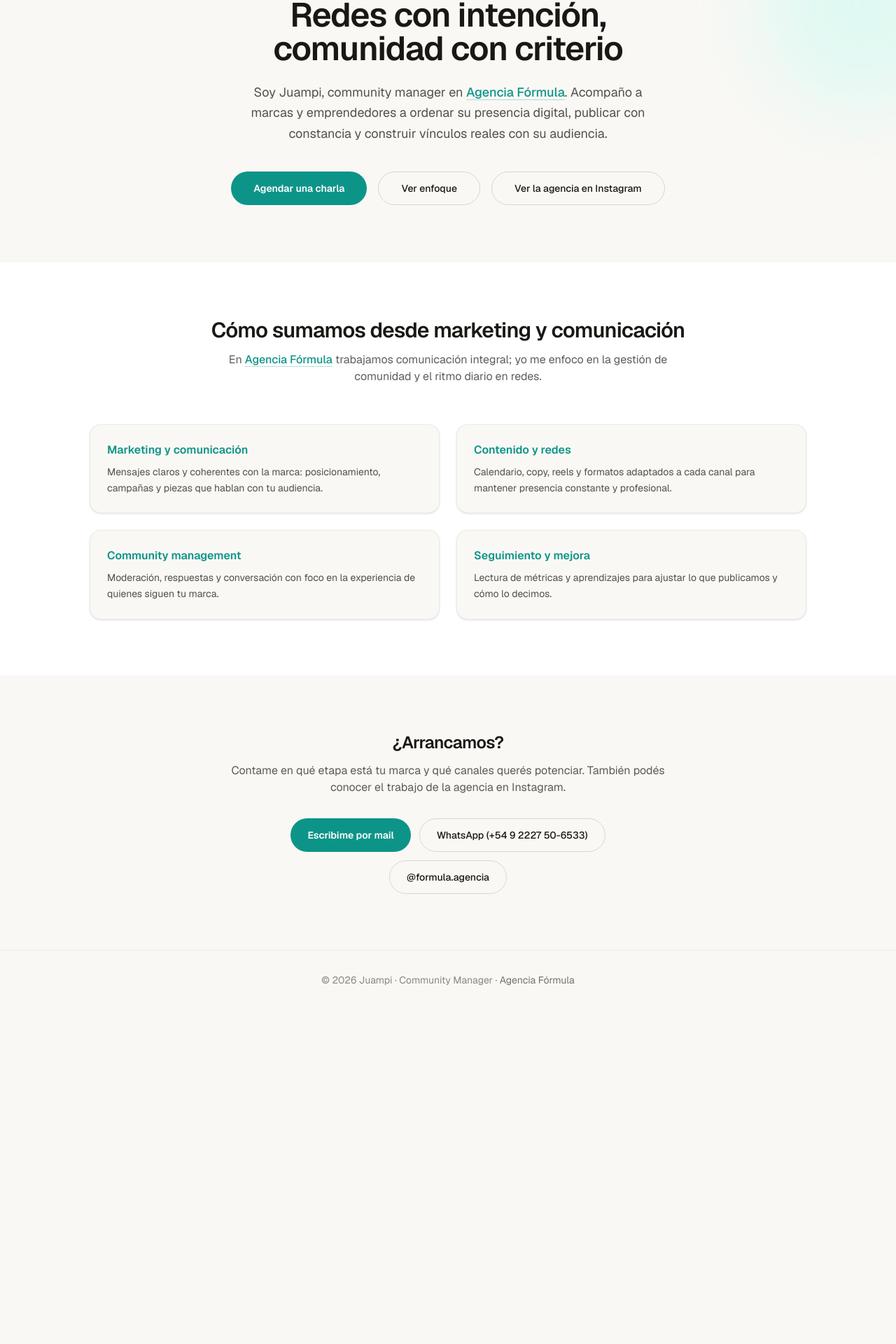
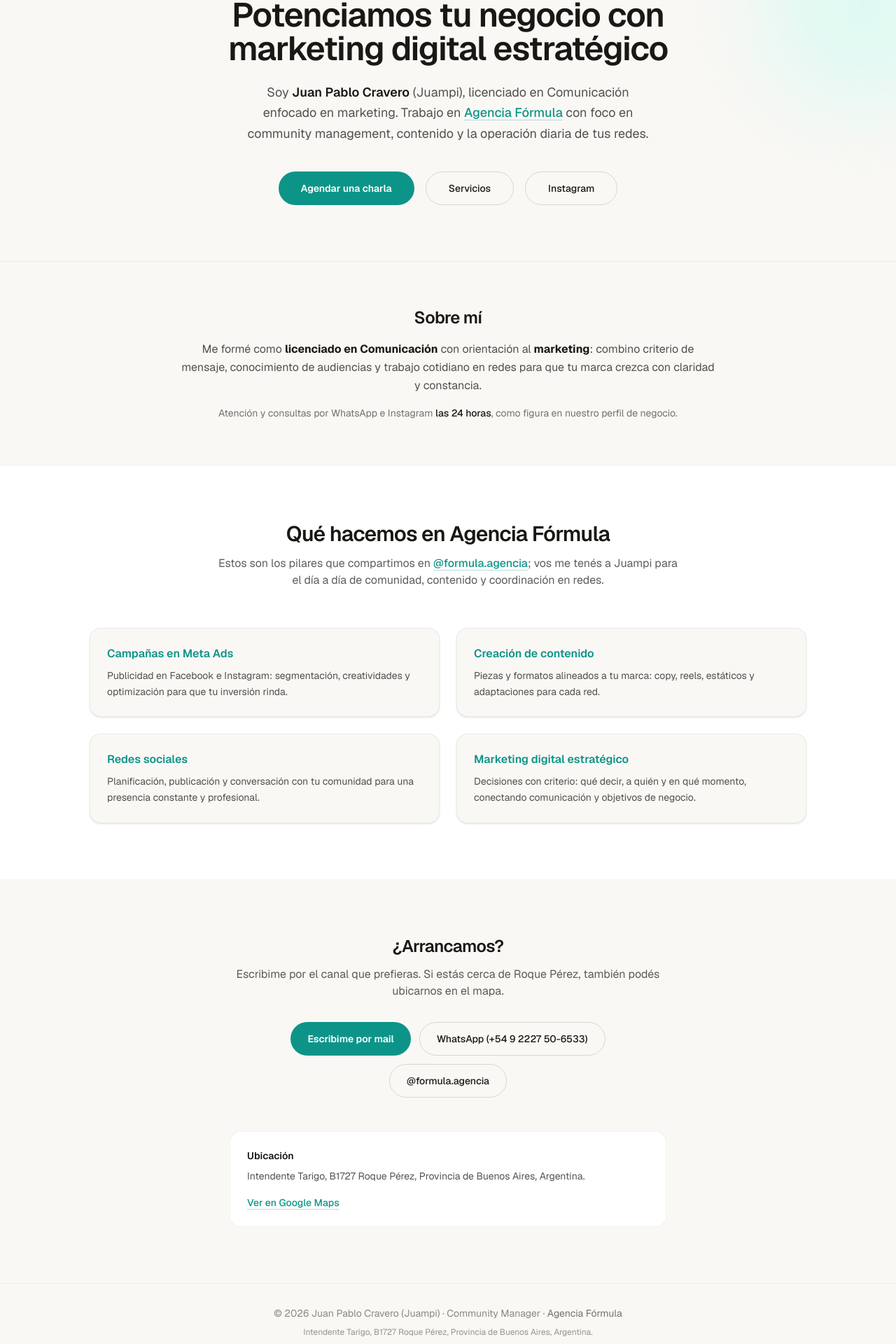
Before and after one commit to Madsjeez-Landings-Page/landingpagejuampi, a Next.js app: page / in a window 1280 px wide. Shown: the part 200-2120 px from the top of the page at 70% size. Before the commit the page ends 1642 px from the top, so only its background shows below. Built offline with nearby package versions, Linux system fonts and the light colour scheme.

Commit message:
Contenido: perfil Instagram (Juan Pablo, servicios, ubicación, 24h).
Co-authored-by: Cursor <cursoragent@cursor.com>

```diff
--- a/app/layout.tsx
+++ b/app/layout.tsx
@@ -13,9 +13,9 @@ const geistMono = Geist_Mono({
 });
 
 export const metadata: Metadata = {
-  title: "Juampi | Community Manager — Agencia Fórmula",
+  title: "Juan Pablo Cravero (Juampi) | Agencia Fórmula — Marketing digital",
   description:
-    "Community management y gestión de redes en Agencia Fórmula (marketing y comunicación). Conocé el trabajo en Instagram @formula.agencia.",
+    "Potenciamos tu negocio con marketing digital estratégico: Meta Ads, creación de contenido y redes. Lic. en Comunicación · Roque Pérez, Buenos Aires. @formula.agencia",
 };
 
 export default function RootLayout({
--- a/app/page.tsx
+++ b/app/page.tsx
@@ -1,22 +1,25 @@
 const INSTAGRAM_AGENCIA =
   "https://www.instagram.com/formula.agencia/";
 
+const MAPS_URL =
+  "https://www.google.com/maps/search/?api=1&query=Intendente+Tarigo+B1727+Roque+P%C3%A9rez+Buenos+Aires+Argentina";
+
 const services = [
   {
-    title: "Marketing y comunicación",
-    body: "Mensajes claros y coherentes con la marca: posicionamiento, campañas y piezas que hablan con tu audiencia.",
+    title: "Campañas en Meta Ads",
+    body: "Publicidad en Facebook e Instagram: segmentación, creatividades y optimización para que tu inversión rinda.",
   },
   {
-    title: "Contenido y redes",
-    body: "Calendario, copy, reels y formatos adaptados a cada canal para mantener presencia constante y profesional.",
+    title: "Creación de contenido",
+    body: "Piezas y formatos alineados a tu marca: copy, reels, estáticos y adaptaciones para cada red.",
   },
   {
-    title: "Community management",
-    body: "Moderación, respuestas y conversación con foco en la experiencia de quienes siguen tu marca.",
+    title: "Redes sociales",
+    body: "Planificación, publicación y conversación con tu comunidad para una presencia constante y profesional.",
   },
   {
-    title: "Seguimiento y mejora",
-    body: "Lectura de métricas y aprendizajes para ajustar lo que publicamos y cómo lo decimos.",
+    title: "Marketing digital estratégico",
+    body: "Decisiones con criterio: qué decir, a quién y en qué momento, conectando comunicación y objetivos de negocio.",
   },
 ];
 
@@ -39,6 +42,12 @@ export default function Home() {
             </a>
           </div>
           <div className="flex shrink-0 items-center gap-2">
+            <a
+              href="#sobre"
+              className="hidden text-xs font-medium text-foreground/60 transition hover:text-accent sm:inline"
+            >
+              Sobre mí
+            </a>
             <a
               href={INSTAGRAM_AGENCIA}
               target="_blank"
@@ -68,10 +77,12 @@ export default function Home() {
               Agencia Fórmula · Marketing y comunicación
             </p>
             <h1 className="text-balance text-4xl font-semibold tracking-tight sm:text-5xl">
-              Redes con intención, comunidad con criterio
+              Potenciamos tu negocio con marketing digital estratégico
             </h1>
             <p className="mx-auto mt-6 max-w-xl text-pretty text-lg leading-relaxed text-foreground/75">
-              Soy Juampi, community manager en{" "}
+              Soy{" "}
+              <strong className="font-semibold text-foreground">Juan Pablo Cravero</strong>{" "}
+              (Juampi), licenciado en Comunicación enfocado en marketing. Trabajo en{" "}
               <a
                 href={INSTAGRAM_AGENCIA}
                 target="_blank"
@@ -79,9 +90,8 @@ export default function Home() {
                 className="font-medium text-accent underline decoration-accent/30 underline-offset-4 transition hover:decoration-accent"
               >
                 Agencia Fórmula
-              </a>
-              . Acompaño a marcas y emprendedores a ordenar su presencia digital, publicar con constancia y
-              construir vínculos reales con su audiencia.
+              </a>{" "}
+              con foco en community management, contenido y la operación diaria de tus redes.
             </p>
             <div className="mt-10 flex flex-wrap items-center justify-center gap-4">
               <a
@@ -94,7 +104,7 @@ export default function Home() {
                 href="#servicios"
                 className="inline-flex h-12 items-center justify-center rounded-full border border-foreground/15 px-8 text-sm font-medium transition hover:bg-foreground/5"
               >
-                Ver enfoque
+                Servicios
               </a>
               <a
                 href={INSTAGRAM_AGENCIA}
@@ -102,9 +112,29 @@ export default function Home() {
                 rel="noopener noreferrer"
                 className="inline-flex h-12 items-center justify-center rounded-full border border-foreground/15 px-8 text-sm font-medium transition hover:bg-foreground/5"
               >
-                Ver la agencia en Instagram
+                Instagram
               </a>
             </div>
+          </div>
+        </section>
+
+        <section
+          id="sobre"
+          className="border-t border-black/5 px-6 py-16 dark:border-white/10"
+        >
+          <div className="mx-auto max-w-3xl text-center">
+            <h2 className="text-2xl font-semibold tracking-tight">Sobre mí</h2>
+            <p className="mt-4 text-pretty leading-relaxed text-foreground/75">
+              Me formé como <strong className="text-foreground">licenciado en Comunicación</strong> con
+              orientación al <strong className="text-foreground">marketing</strong>: combino criterio de
+              mensaje, conocimiento de audiencias y trabajo cotidiano en redes para que tu marca crezca con
+              claridad y constancia.
+            </p>
+            <p className="mt-4 text-sm text-foreground/60">
+              Atención y consultas por WhatsApp e Instagram{" "}
+              <span className="font-medium text-foreground">las 24 horas</span>, como figura en nuestro perfil
+              de negocio.
+            </p>
           </div>
         </section>
 
@@ -114,19 +144,19 @@ export default function Home() {
         >
           <div className="mx-auto max-w-5xl">
             <h2 className="text-center text-2xl font-semibold tracking-tight sm:text-3xl">
-              Cómo sumamos desde marketing y comunicación
+              Qué hacemos en Agencia Fórmula
             </h2>
             <p className="mx-auto mt-3 max-w-2xl text-center text-foreground/70">
-              En{" "}
+              Estos son los pilares que compartimos en{" "}
               <a
                 href={INSTAGRAM_AGENCIA}
                 target="_blank"
                 rel="noopener noreferrer"
                 className="font-medium text-accent underline decoration-accent/30 underline-offset-4"
               >
-                Agencia Fórmula
-              </a>{" "}
-              trabajamos comunicación integral; yo me enfoco en la gestión de comunidad y el ritmo diario en redes.
+                @formula.agencia
+              </a>
+              ; vos me tenés a Juampi para el día a día de comunidad, contenido y coordinación en redes.
             </p>
             <ul className="mt-14 grid gap-6 sm:grid-cols-2">
               {services.map((item) => (
@@ -150,8 +180,8 @@ export default function Home() {
         >
           <h2 className="text-2xl font-semibold tracking-tight">¿Arrancamos?</h2>
           <p className="mt-3 text-foreground/70">
-            Contame en qué etapa está tu marca y qué canales querés potenciar. También podés conocer el trabajo de
-            la agencia en Instagram.
+            Escribime por el canal que prefieras. Si estás cerca de Roque Pérez, también podés ubicarnos en el
+            mapa.
           </p>
           <div className="mt-8 flex flex-col items-center gap-3 sm:flex-row sm:flex-wrap sm:justify-center">
             <a
@@ -177,12 +207,26 @@ export default function Home() {
               @formula.agencia
             </a>
           </div>
+          <div className="mt-12 rounded-2xl border border-black/5 bg-surface p-6 text-left text-sm dark:border-white/10">
+            <h3 className="font-semibold text-foreground">Ubicación</h3>
+            <address className="mt-2 not-italic leading-relaxed text-foreground/75">
+              Intendente Tarigo, B1727 Roque Pérez, Provincia de Buenos Aires, Argentina.
+            </address>
+            <a
+              href={MAPS_URL}
+              target="_blank"
+              rel="noopener noreferrer"
+              className="mt-4 inline-flex font-medium text-accent underline decoration-accent/30 underline-offset-4 transition hover:decoration-accent"
+            >
+              Ver en Google Maps
+            </a>
+          </div>
         </section>
       </main>
 
-      <footer className="border-t border-black/5 py-8 text-center text-sm text-foreground/50 dark:border-white/10">
+      <footer className="border-t border-black/5 px-6 py-8 text-center text-sm text-foreground/50 dark:border-white/10">
         <p>
-          © {new Date().getFullYear()} Juampi · Community Manager ·{" "}
+          © {new Date().getFullYear()} Juan Pablo Cravero (Juampi) · Community Manager ·{" "}
           <a
             href={INSTAGRAM_AGENCIA}
             target="_blank"
@@ -192,6 +236,9 @@ export default function Home() {
             Agencia Fórmula
           </a>
         </p>
+        <p className="mx-auto mt-2 max-w-lg text-xs leading-relaxed text-foreground/45">
+          Intendente Tarigo, B1727 Roque Pérez, Provincia de Buenos Aires, Argentina.
+        </p>
       </footer>
     </div>
   );
```
